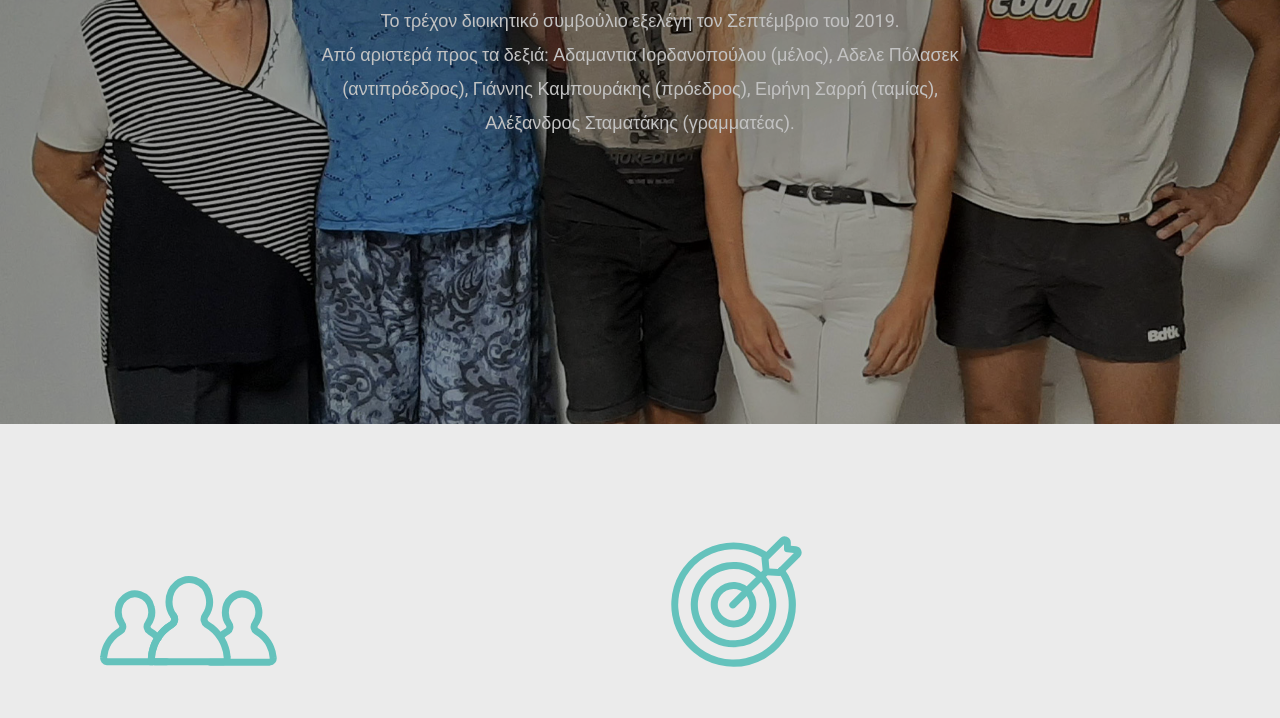
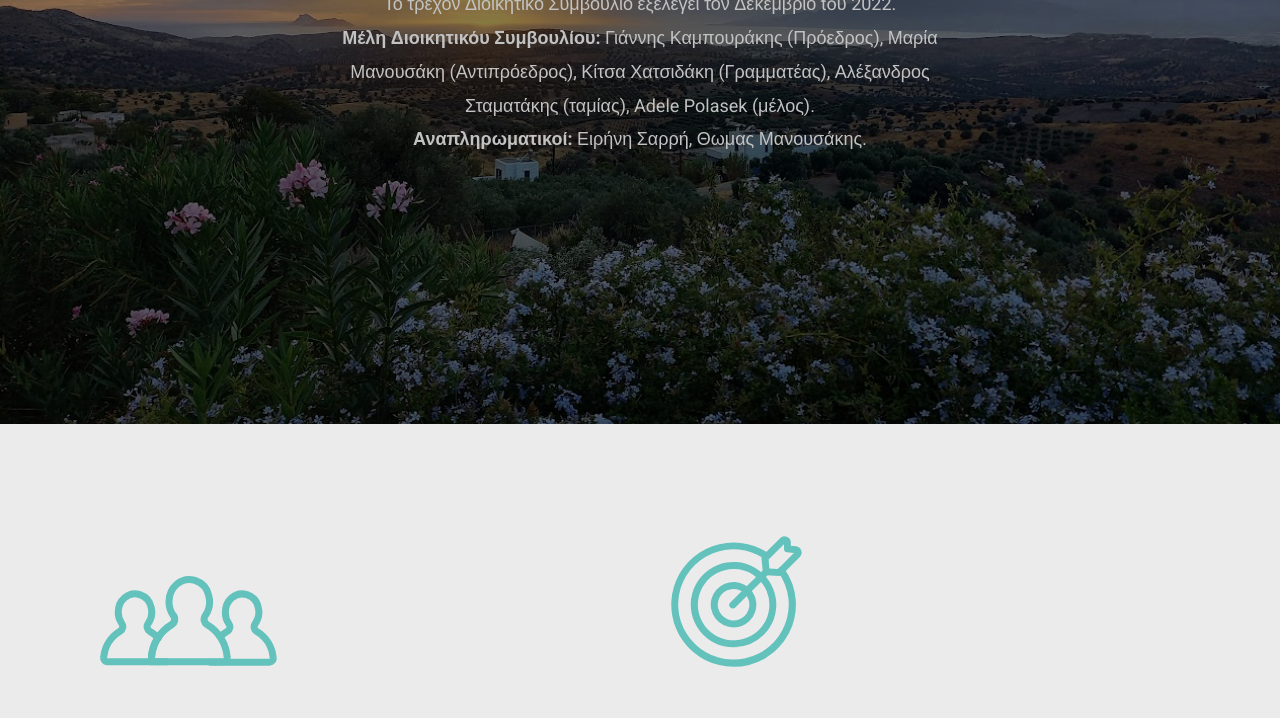
Before and after one commit to stamatak/klimatogi, a plain HTML site: page governance.el.html in a window 1280 px wide. Shown: the part 476-1194 px from the top of the page. Drawn offline with Linux system fonts and the light colour scheme.

Commit message:
updated web page

```diff
--- a/governance.el.html
+++ b/governance.el.html
@@ -89,7 +89,9 @@
 	      </div>-->
 
 
-	    <div class="md-content">
+
+
+		<div class="md-content">
 		      <!-- slider -->
 		      <div class="slider">
 			<!-- carousel__element owl-carousel -->
@@ -99,11 +101,12 @@
 			      <div class="md-tb__cell">
 				<div class="slider__content">
 				  <div class="container">
-				    	<h2>Διοικητικό Συμβούλιο</h2>
-					<p> Το τρέχον διοικητικό συμβούλιο εξελέγη τον Σεπτέμβριο του 2019.
-					  <br>Από αριστερά προς τα δεξιά: Αδαμαντια Ιορδανοπούλου (μέλος), Αδελε Πόλασεκ (αντιπρόεδρος), Γιάννης Καμπουράκης (πρόεδρος),
-					  Ειρήνη Σαρρή (ταμίας), Αλέξανδρος Σταματάκης (γραμματέας).
-					</p>
+				    <h2>Διοικητικό Συμβούλιο</h2>
+				    <p>Το τρέχον Διοικητικό Συμβούλιο εξελέγει τον Δεκέμβριο toυ 2022.
+				      <br><b>Μέλη Διοικητικόυ Συμβουλίου:</b> Γιάννης Καμπουράκης (Πρόεδρος), Μαρία Μανουσάκη (Αντιπρόεδρος), Κίτσα Χατσιδάκη (Γραμματέας),
+				      Αλέξανδρος Σταματάκης (ταμίας), Adele Polasek (μέλος).
+				      <br><b>Αναπληρωματικοί:</b> Ειρήνη Σαρρή, Θωμας Μανουσάκης.
+				    </p>
 				  </div>
 				</div>
 			      </div>
@@ -113,10 +116,10 @@
 		      </div><!-- End / slider -->
 		      <!-- carousel__element owl-carousel -->
 		      <div style= "background-color: black; z-index:1; object-fit: cover; height: 100vh;" class="carousel__element owl-carousel consult-projectDetail__slider" data-options='{"items":1,"loop":true,"dots":false,"nav":false,"autoplay":true,"animateOut":"fadeOut","margin":0}'>
-			<div><img  style="object-fit: cover; height: 100vh;" src="assets/img/execBoard.jpg" alt=""></div>
+			<div><img  style="object-fit: cover; height: 100vh;" src="assets/img/execBackground.jpg" alt=""></div>
+		      </div><!-- End / carousel__element owl-carousel -->
 
 
-		      </div><!-- End / carousel__element owl-carousel -->
 
 
 
```
Also changed, not shown: events.html (+1 -1 lines), governance.html (+7 -8 lines), assets/img/execBackground.jpg (added).
